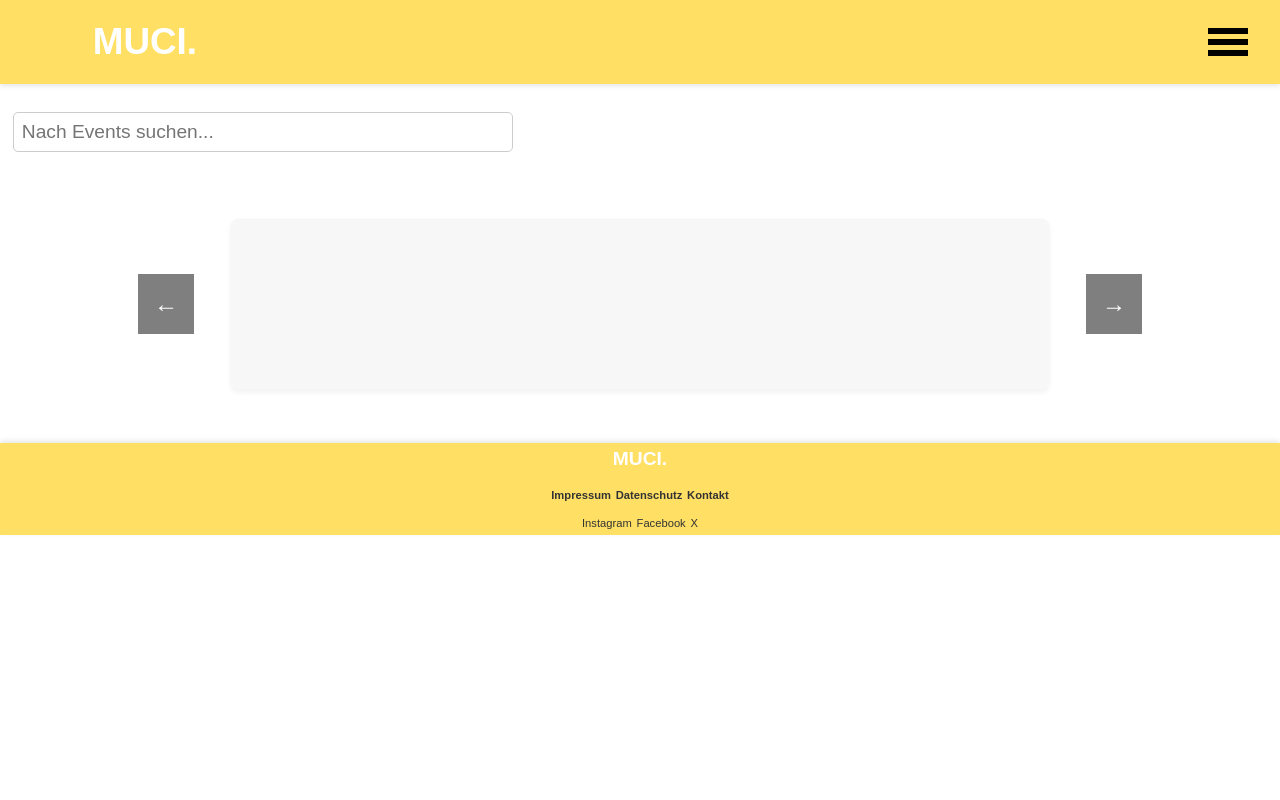
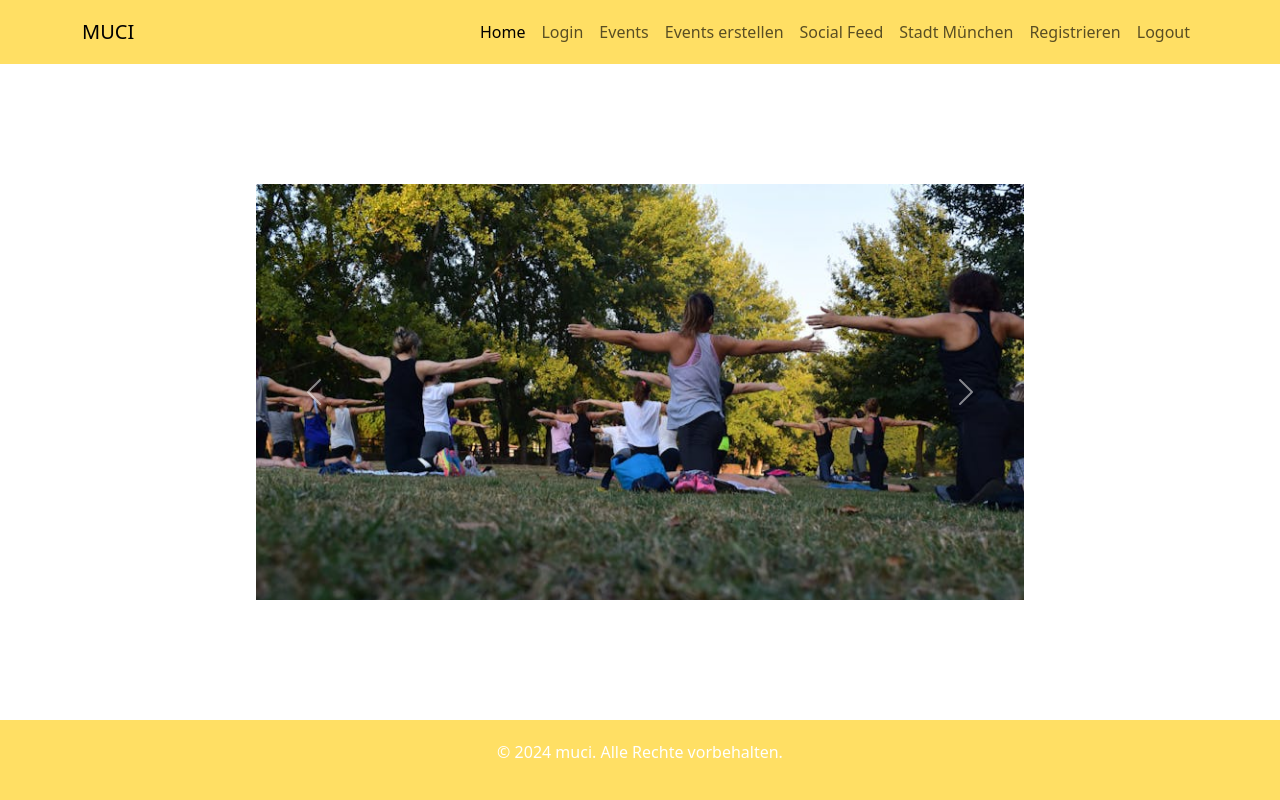
Before and after one commit to Felinchen76/HackaTUM_City_Munich, a Flask app: template templates/events.html in a window 1280 px wide. Run offline with Flask 3, Linux system fonts and the light colour scheme; the template is opened without the code that fills it, so the values that code supplies are empty; grey boxes are pictures that could not be loaded.

Commit message:
start of rework events page

```diff
--- a/app/routes/__init__.py
+++ b/app/routes/__init__.py
@@ -4,7 +4,7 @@ from .create_event_routes import create_event_routes
 from .city_routes import city_routes
 from .orga_admin_routes import orga_admin_routes
 from .user_logging_routes import user_logging_routes
-
+from .events_routes import event_routes
 
 
 def register_routes(app):
@@ -14,3 +14,4 @@ def register_routes(app):
     app.register_blueprint(city_routes)
     app.register_blueprint(orga_admin_routes)
     app.register_blueprint(user_logging_routes)
+    app.register_blueprint(event_routes)
--- a/app/routes/events_routes.py
+++ b/app/routes/events_routes.py
@@ -1,7 +1,7 @@
 from flask import Blueprint, render_template
 
-city_admin_routes = Blueprint('city_admin_routes', __name__)
+event_routes = Blueprint('event_routes', __name__)
 
-@city_admin_routes.route('/events', methods=['GET'])
+@event_routes.route('/events', methods=['GET'])
 def render_create_post_form():
     return render_template('events.html')
--- a/templates/events.html
+++ b/templates/events.html
@@ -1,97 +1,150 @@
 <!DOCTYPE html>
-<html lang="de">
+<html lang="en">
 <head>
     <meta charset="UTF-8">
     <meta name="viewport" content="width=device-width, initial-scale=1.0">
-    <title>Event Seite</title>
-    <link rel="stylesheet" href="../static/css/style.css">
-    <link rel="stylesheet" href="../static/css/events.css">
+    <title>MUCI</title>
+
+    <!-- Verwende nur die neueste Bootstrap-Version -->
+    <link href="https://cdn.jsdelivr.net/npm/bootstrap@5.3.2/dist/css/bootstrap.min.css" rel="stylesheet">
+
+    <style>
+        /* Header Styling */
+        .navbar-custom {
+            background-color: #FFDF64 !important;
+            height: 8vh;
+        }
+
+        /* Footer Styling */
+        .custom-footer {
+            background-color: #FFDF64;
+            height: 10vh;
+            text-align: center;
+            display: flex;
+            justify-content: center;
+            align-items: center;
+            width: 100%;
+        }
+
+        /* Body and full height container */
+        html, body {
+            height: 100%;  /* Ensure body takes full height */
+            margin: 0;     /* Remove default margin */
+            display: flex;
+            flex-direction: column; /* Make the body a flex container */
+        }
+
+        /* Main container to hold carousel and content */
+        .main-content {
+            flex: 1;  /* Allow the main content to take available space */
+            display: flex; /* Make it a flex container */
+            justify-content: center; /* Center horizontally */
+            align-items: center; /* Center vertically */
+        }
+
+        /* Fullscreen Carousel */
+        .full-screen-container {
+            color: #FFFFFF;
+            display: flex;
+            flex-direction: row;
+            height: 60vh;
+            width: 60%;
+            padding-top: 8vh;
+            box-sizing: border-box;
+        }
+
+        /* Carousel Styling */
+        .carousel, .carousel-inner {
+            width: 100%; /* Sicherstellen, dass es die gesamte Breite einnimmt */
+            height: 100%;
+        }
+
+        .carousel-inner img {
+            width: 100%;
+            height: auto;
+        }
+    </style>
+
 </head>
 <body>
-    <header>
-        <div class="container">
-            <div class="logo">MUCI.</div>
-            <div class="burger">
-                <span></span>
-                <span></span>
-                <span></span>
-            </div>
-            <nav id="nav-menu">
-                <ul class="nav-links">
-                    <li><a href="index.html">Home</a></li>
-                    <li><a href="events.html">Events</a></li>
-                    <li><a href="user.html">Erstelle Events</a></li>
-                    <li><a href="social.html">Sozial</a></li>
-                    <li><a href="city.html">Stadt</a></li>
-                    <li class="highlight"><a href="login.html">Anmelden</a></li>
-                    <li class="highlight"><a href="register.html">Registrieren</a></li>
-                    <li><a href="logout.html">Abmelden</a></li>
-                </ul>
-            </nav>
+
+<!-- Navigation -->
+<nav class="navbar navbar-expand-lg bg-primary fixed-top navbar-custom">
+    <div class="container">
+        <a class="navbar-brand" href="#">MUCI</a>
+        <button class="navbar-toggler" type="button" data-bs-toggle="collapse" data-bs-target="#navbarNav"
+                aria-controls="navbarNav" aria-expanded="false" aria-label="Toggle navigation">
+            <span class="navbar-toggler-icon"></span>
+        </button>
+        <div class="collapse navbar-collapse" id="navbarNav">
+            <ul class="navbar-nav ms-auto">
+                <li class="nav-item">
+                    <a class="nav-link active" href="#">Home</a>
+                </li>
+                <li class="nav-item">
+                    <a class="nav-link" href="#">Login</a>
+                </li>
+                <li class="nav-item">
+                    <a class="nav-link" href="#">Events</a>
+                </li>
+                <li class="nav-item">
+                    <a class="nav-link" href="#">Events erstellen</a>
+                </li>
+                <li class="nav-item">
+                    <a class="nav-link" href="#">Social Feed</a>
+                </li>
+                <li class="nav-item">
+                    <a class="nav-link" href="#">Stadt München</a>
+                </li>
+                <li class="nav-item">
+                    <a class="nav-link" href="#">Registrieren</a>
+                </li>
+                <li class="nav-item">
+                    <a class="nav-link" href="#">Logout</a>
+                </li>
+            </ul>
         </div>
-    </header>
-    <main>
-        <section class="search-section">
-            <input type="text" id="search" placeholder="Nach Events suchen..." oninput="searchEvents()">
-        </section>
+    </div>
+</nav>
 
-        <section class="carousel">
-            <div class="carousel-container">
+<!-- Main content container -->
+<div class="main-content">
+    <!-- Fullscreen Carousel -->
+    <div class="full-screen-container">
+        <div id="myCarousel" class="carousel slide" data-bs-ride="carousel">
 
-                <div class="carousel-item background-item"></div>
-
-                <div class="carousel-item active" data-title="Schachturnier">
-                    <div class="carousel-content">
-                        <img src="assets/Schromi.jpg" alt="Event 1" class="carousel-image">
-                        <div class="carousel-details">
-                            <h2>Schachturnier</h2>
-                            <p>Spiele mit den besten und verbessere deine Schachfähigkeiten!</p>
-                            <div class="carousel-buttons">
-                                <button class="accept-button">Zusagen</button>
-                                <button class="decline-button">Absagen</button>
-                            </div>
-                        </div>
-                    </div>
+            <div class="carousel-inner">
+                <div class="carousel-item active">
+                    <img src="../static/assets/parc_yoga.png" alt="Los Angeles">
                 </div>
 
-                <div class="carousel-item background-item" data-title="Hackathon">
-                    <div class="carousel-content">
-                        <img src="assets/Pilz.png" alt="Event 2" class="carousel-image">
-                        <div class="carousel-details">
-                            <h2>Hackathon</h2>
-                            <p>Code deine Ideen in einem spannenden Wettbewerb!</p>
-                            <div class="carousel-buttons">
-                                <button class="accept-button">Zusagen</button>
-                                <button class="decline-button">Absagen</button>
-                            </div>
-                        </div>
-                    </div>
+                <div class="carousel-item">
+                    <img src="../static/assets/water_color.png" alt="Chicago">
                 </div>
 
-                <div class="carousel-item background-item"></div>
+                <div class="carousel-item">
+                    <img src="../static/assets/group_having_fun.png" alt="New York">
+                </div>
             </div>
-            <button class="prev">←</button>
-            <button class="next">→</button>
-        </section>
 
-    </main>
+            <!-- Left and right controls -->
+            <button class="carousel-control-prev" type="button" data-bs-target="#myCarousel" data-bs-slide="prev">
+                <span class="carousel-control-prev-icon" aria-hidden="true"></span>
+                <span class="visually-hidden">Previous</span>
+            </button>
+            <button class="carousel-control-next" type="button" data-bs-target="#myCarousel" data-bs-slide="next">
+                <span class="carousel-control-next-icon" aria-hidden="true"></span>
+                <span class="visually-hidden">Next</span>
+            </button>
+        </div>
+    </div>
+</div>
 
-    <footer>
-        <div class="container">
-            <p class="logo">MUCI.</p>
-            <ul class="footer-links">
-                <li><a href="impressum.html">Impressum</a></li>
-                <li><a href="#">Datenschutz</a></li>
-                <li><a href="#">Kontakt</a></li>
-            </ul>
-            <div class="social-links">
-                <a href="#">Instagram</a>
-                <a href="#">Facebook</a>
-                <a href="#">X</a>
-            </div>
-        </div>
-    </footer>
-    <script src="../static/rondell.js"></script>
-    <script src="../static/index.js"></script>
+<!-- Footer -->
+<footer class="custom-footer text-white">
+    <p>&copy; 2024 muci. Alle Rechte vorbehalten.</p>
+</footer>
+
+<script src="https://cdn.jsdelivr.net/npm/bootstrap@5.3.2/dist/js/bootstrap.bundle.min.js"></script>
 </body>
 </html>
--- a/templates/index.html
+++ b/templates/index.html
@@ -148,7 +148,7 @@
 
 <!-- Footer -->
 <footer class="custom-footer text-white">
-    <p>&copy; 2024 Meine Bootstrap-Seite. Alle Rechte vorbehalten.</p>
+    <p>&copy; 2024 muci. Alle Rechte vorbehalten.</p>
 </footer>
 
 <script src="../static/burger_menu.js"></script>
```
Also changed, not shown: static/assets/group_having_fun.png (added), static/assets/parc_yoga.png (added), static/assets/water_color.png (added).
